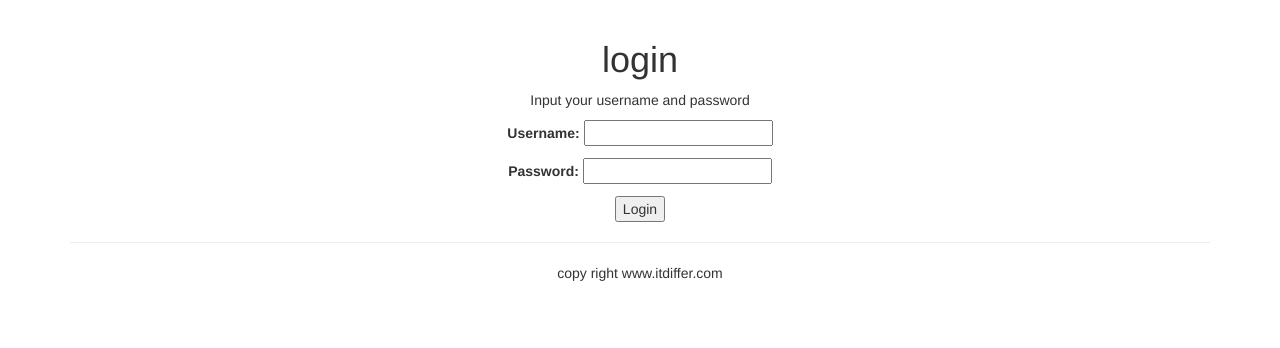
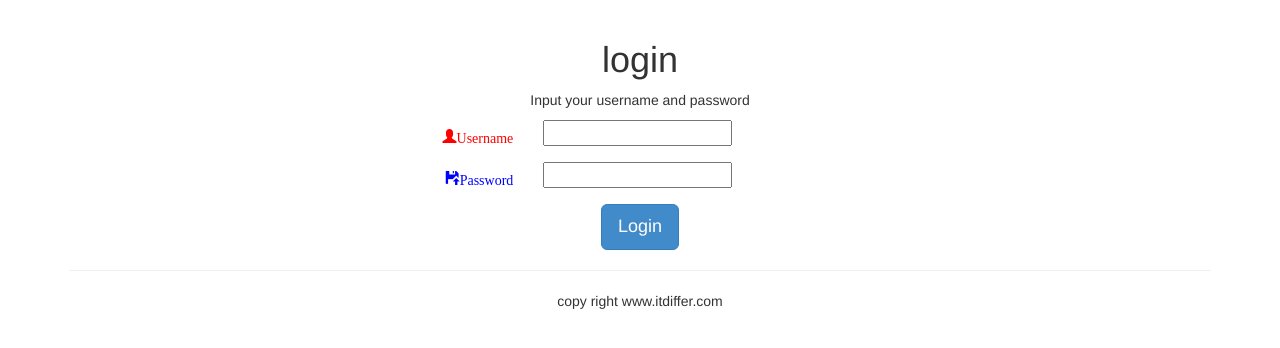
Before and after one commit to jience/mysite, a Django app: page /account/login/ in a window 1280 px wide. Shown: the part 52-400 px from the top of the page. Run offline with Django 3.2, Linux system fonts and the light colour scheme; some libraries are stand-ins or nearby versions.

Commit message:
2.2.4b user login render bootstrap

```diff
--- a/templates/account/login.html
+++ b/templates/account/login.html
@@ -7,8 +7,20 @@
         <h1>login</h1>
         <p>Input your username and password</p>
         <form class="form-horizontal" action="." method="post">{% csrf_token %}
-            {{ form.as_p }}
-            <input type="submit" value="Login">
+            <!-- {{ form.as_p }} -->
+            <div class="form-group">
+                <label for="{{ form.username.id_for_label }}" class="col-md-5 control-label" style="color: red">
+                    <span class="glyphicon glyphicon-user">Username</span>
+                </label>
+                <div class="col-md-6 text-left">{{ form.username }}</div>
+            </div>
+            <div class="form-group">
+                <label for="{{ form.password.id_for_label }}" class="col-md-5 control-label" style="color: blue">
+                    <span class="glyphicon glyphicon-floppy-open">Password</span>
+                </label>
+                <div class="col-md-6 text-left">{{ form.password }}</div>
+            </div>
+            <input type="submit" class="btn btn-primary btn-lg" value="Login">
         </form>
     </div>
 {% endblock %}
```
